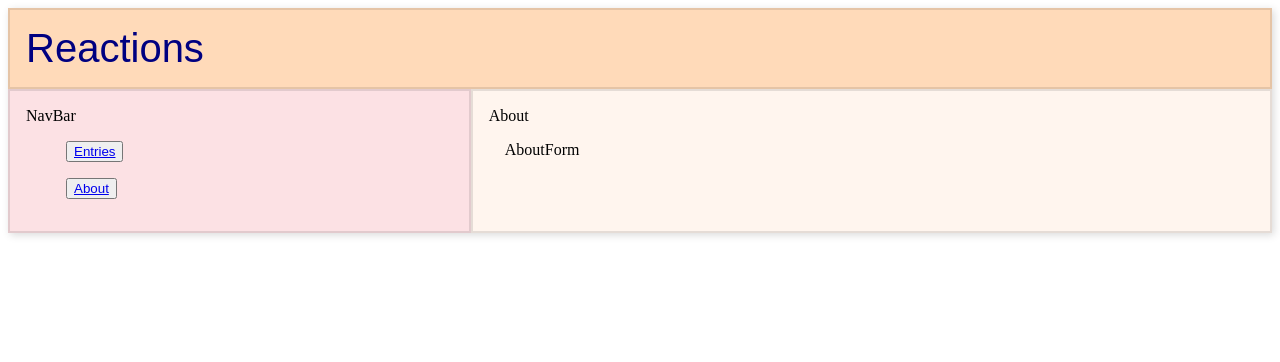
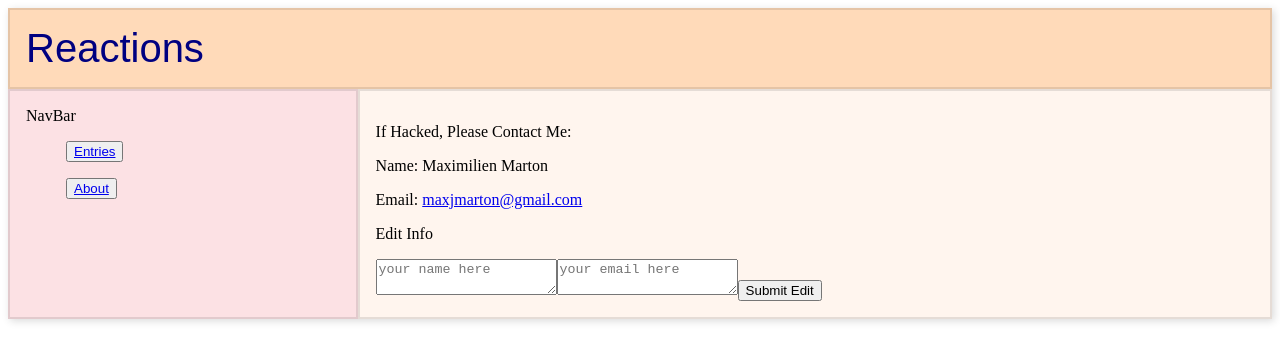
Before and after one commit to angelroundtrip/phase-2-group-project, a React (Create React App) app: page /about in a window 1280 px wide. Shown: the top 362 px of the page. Built offline with nearby package versions, Linux system fonts and the light colour scheme; data requests are answered from the project's data file.

Commit message:
About info done

```diff
--- a/db.json
+++ b/db.json
@@ -30,5 +30,10 @@
       "body": "Rough!",
       "id": 5
     }
-  ]
+  ],
+  "userInfo": {
+    "id": 0,
+    "fullName": "Maximilien Marton",
+    "email": "maxjmarton@gmail.com"
+  }
 }
--- a/src/components/About.js
+++ b/src/components/About.js
@@ -1,10 +1,28 @@
-import React from 'react'
+import React, {useEffect,useState} from 'react'
 import AboutForm from './AboutForm'
+import AboutDisplay from './AboutDisplay'
+
+const aboutUrl = 'http://localhost:3000/userInfo'
 
 function About() {
+
+  const [userInfo, setUserInfo] = useState([])
+
+  useEffect(() =>{
+    fetch(aboutUrl)
+    .then(r => r.json())
+    .then(userInfo => setUserInfo(userInfo))
+  }, [])
+
+  const updateAbout = (updatedInfo) =>{
+    setUserInfo(updatedInfo)
+  }
+
   return (
-    <div className='about'>About
-        <AboutForm/>
+    <div className='about'>
+      <p>If Hacked, Please Contact Me:</p>
+        <AboutDisplay  userInfo={userInfo}/>
+        <AboutForm updateAbout={updateAbout}/>
     </div>
   )
 }
--- /dev/null
+++ b/src/components/AboutDisplay.js
@@ -0,0 +1,17 @@
+import React from 'react'
+
+function AboutDisplay({userInfo}) {
+
+  return (
+    <div className='about-display'>
+      <div>
+        <p>Name: {userInfo.fullName}</p>
+      </div>
+      <div>
+        <p>Email: <a href={"mailto:" + userInfo.email}>{userInfo.email}</a></p>
+      </div>
+    </div>
+  )
+}
+
+export default AboutDisplay
--- a/src/components/AboutForm.js
+++ b/src/components/AboutForm.js
@@ -1,8 +1,42 @@
-import React from 'react'
+import React, {useState} from 'react'
 
-function AboutForm() {
+
+function AboutForm({updateAbout}) {
+  const [updatedFullName, setUpdatedFullName] = useState("")
+  const [updatedEmail, setUpdatedEmail] = useState("")
+
+  const handleFullName = (e) =>{
+    setUpdatedFullName(e.target.value)
+  }
+  const handleEmail = (e) =>{
+    setUpdatedEmail(e.target.value)
+  }
+
+  const handleSubmit = (e) =>{
+    e.preventDefault()
+    console.log('wow')
+    fetch("http://localhost:3000/userInfo/", {
+      method:"PATCH",
+      headers: {"Content-Type": "application/json"},
+      body: JSON.stringify({
+        fullName: updatedFullName,
+        email: updatedEmail
+      }),
+    })
+    .then((r)=> r.json())
+    .then((updatedInfo) =>updateAbout(updatedInfo))
+  }
+
+
   return (
-    <div className='about'>AboutForm</div>
+    <div className='about-form'>
+      <p>Edit Info</p>
+      <form onSubmit={handleSubmit}>
+      <textarea type="text" name="name" placeholder="your name here" onChange={handleFullName}/>
+      <textarea type="email" name="email" placeholder="your email here" onChange={handleEmail}/>
+      <button>Submit Edit</button>
+      </form>
+    </div>
   )
 }
 
```
